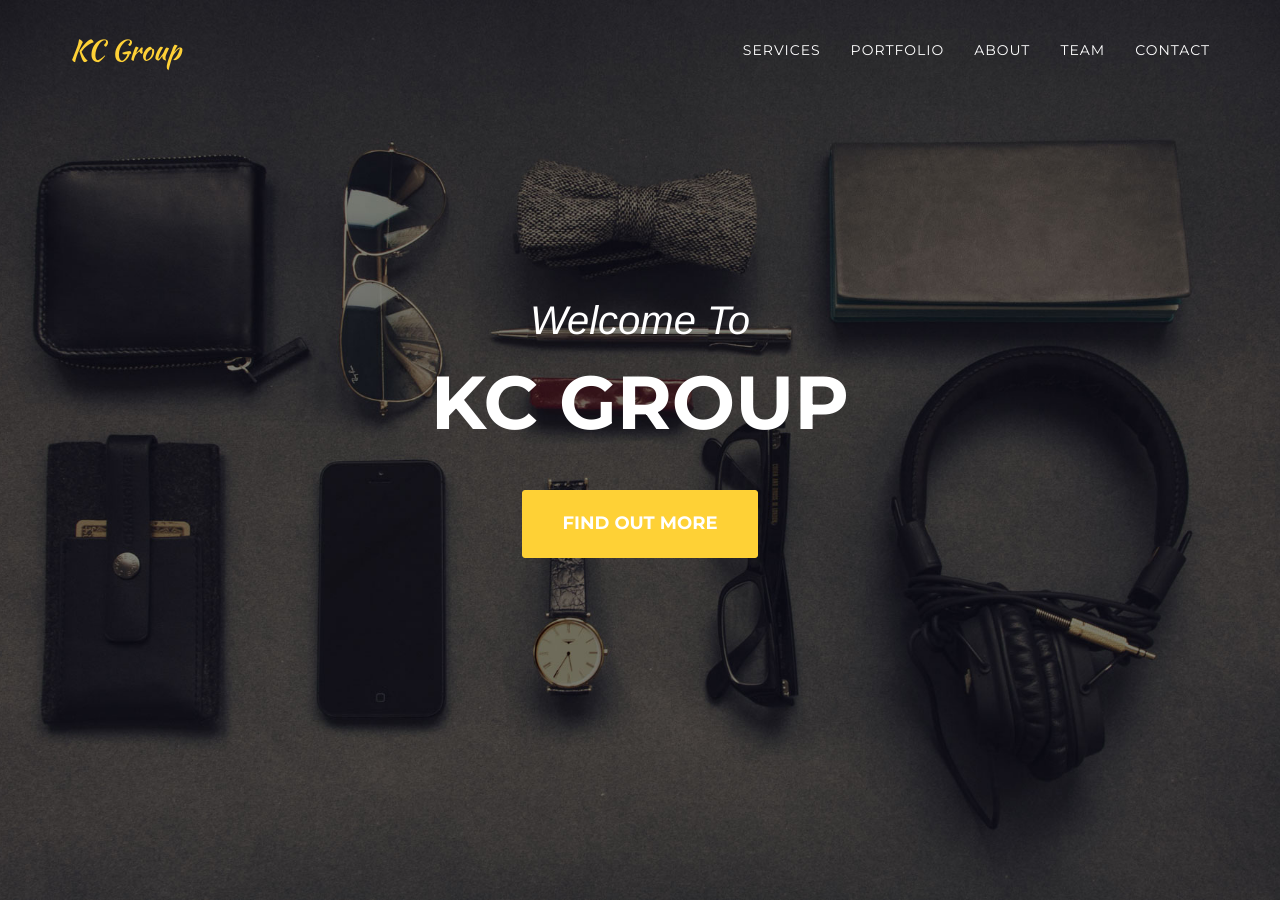
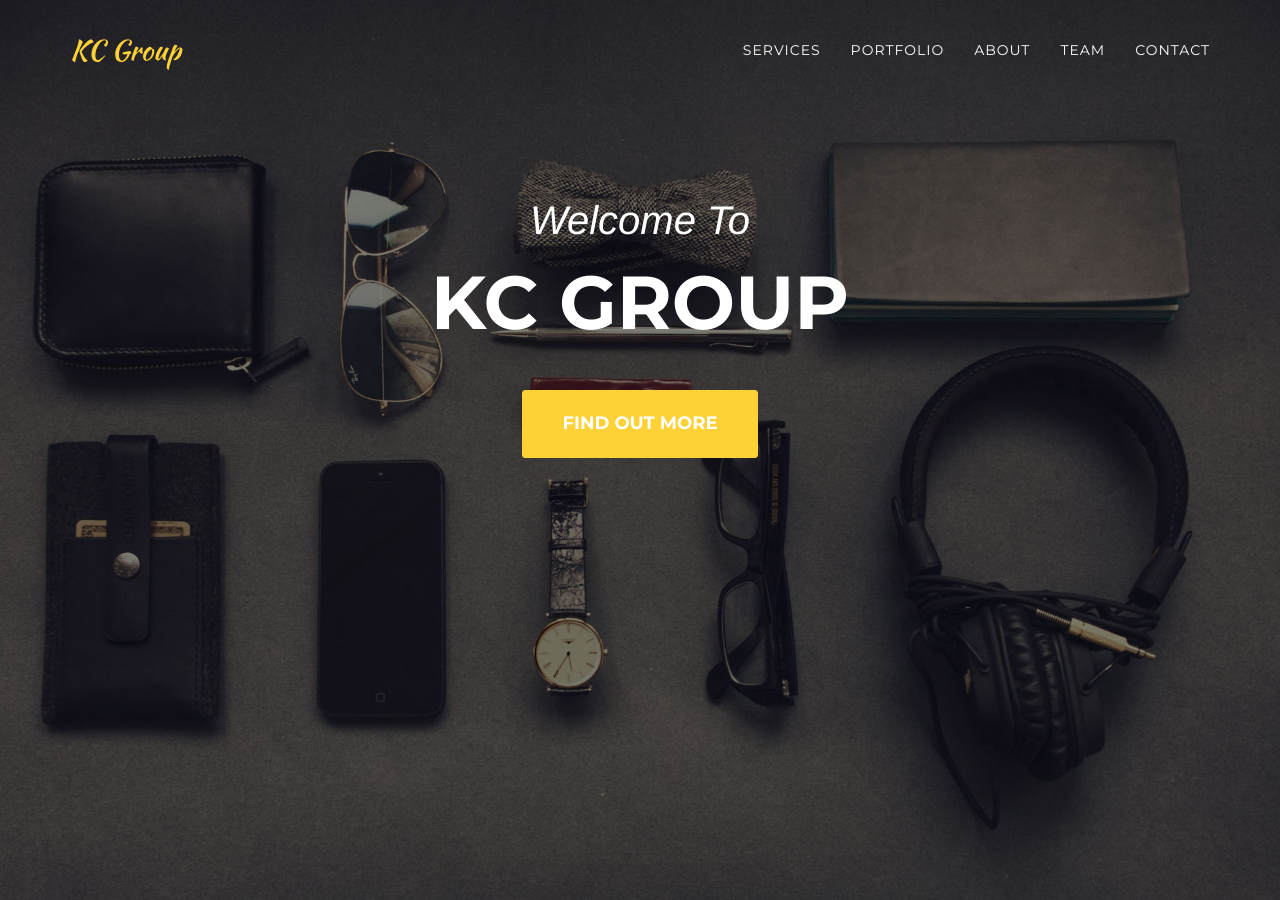
Before and after one commit to verysure/kcgroup, a Jekyll site: the page built from index.md, in a window 1280 px wide and 900 px high. Built offline with Jekyll 4.4.1, drawn with Linux system fonts in a browser that asks for light colours; nearby versions of some CDN libraries; some web fonts are replaced; Markdown is read by kramdown in place of the engine named in the settings.

Commit message:
change cover style

```diff
--- a/css/agency.css
+++ b/css/agency.css
@@ -270,7 +270,7 @@ header {
     display: table;
     width: 100%;
     height: auto;
-    padding: 100px 0;
+    /*padding: 100px 0;*/
     text-align: center;
     color: #fff;
     background: url(../img/header-bg.jpg) no-repeat bottom center scroll;
@@ -282,7 +282,7 @@ header {
 
 header .intro-text {
     padding-top: 100px;
-    padding-bottom: 50px;
+    /*padding-bottom: 50px;*/
 }
 
 header .intro-text .intro-lead-in {
```
